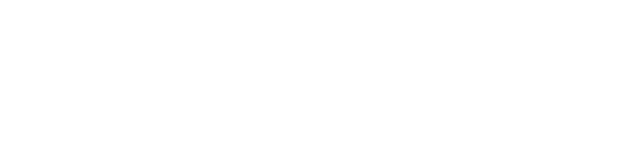
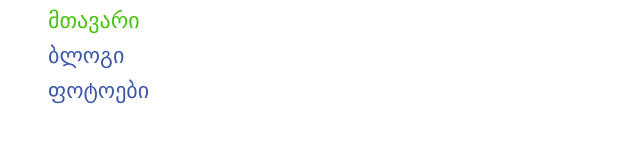
Before and after one commit to GogaTsk/lesson4, a plain HTML site: page index.html in a window 1280 px wide. Shown: the whole page, without its empty margins (0-640 px from the left). Drawn offline with Linux system fonts and the light colour scheme.

Commit message:
add header tags

```diff
--- a/index.html
+++ b/index.html
@@ -1,8 +1,23 @@
 <!DOCTYPE HTML/>
 <!DOCTYPE html>
 <html>
-<head> <link rel="stylesheet" href=" style.css">
+<head> <link rel="stylesheet" href="style.css">
 	<title> ბლოგი </title>
+	<header>
+		<nav>
+			<ul>
+				<li>
+					<a href="index.html" class="maingreen">მთავარი </a>
+				</li>
+				<li>
+					<a href="https://smartacademy.ge/trainings/35-Graphic-Design-%E1%83%92%E1%83%A0%E1%83%90%E1%83%A4%E1%83%98%E1%83%99%E1%83%A3%E1%83%9A%E1%83%98-%E1%83%93%E1%83%98%E1%83%96%E1%83%90%E1%83%98%E1%83%9C%E1%83%98%E1%83%A1-%E1%83%99%E1%83%A3%E1%83%A0%E1%83%A1%E1%83%98" target="blank" class="navblue"> ბლოგი </a>
+				</li>
+				<li>
+					<a href="https://smartacademy.ge/trainings/37-Scrum-Project-Management-%E1%83%A1%E1%83%A5%E1%83%A0%E1%83%90%E1%83%9B%E1%83%98%E1%83%97-%E1%83%9E%E1%83%A0%E1%83%9D%E1%83%94%E1%83%A5%E1%83%A2%E1%83%94%E1%83%91%E1%83%98%E1%83%A1-%E1%83%9B%E1%83%90%E1%83%A0%E1%83%97%E1%83%95%E1%83%90" target="blank" class="navblue"> ფოტოები </a>
+			</li>
+			</ul>
+		</nav>
+	</header>
 </head>
 <body>
 
--- a/style.css
+++ b/style.css
@@ -0,0 +1,17 @@
+li {
+	list-style-type: none;
+	margin-bottom: 9px;
+}
+
+.maingreen {
+	color: #4AC20E;
+	font-size: 22px;
+}
+
+a {
+	text-decoration: none;
+}
+.navblue {
+	color: #3D58A6;
+	font-size: 22px;
+}
```
